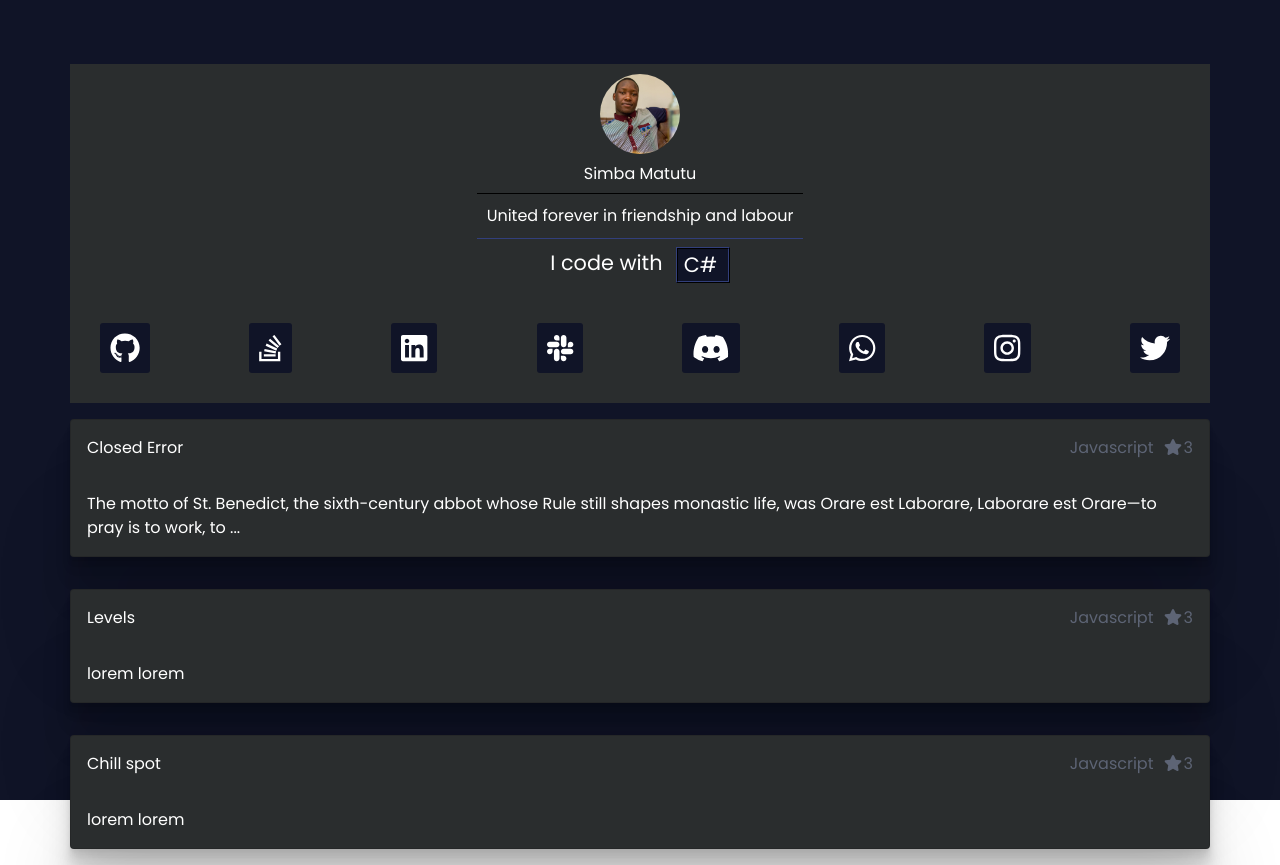
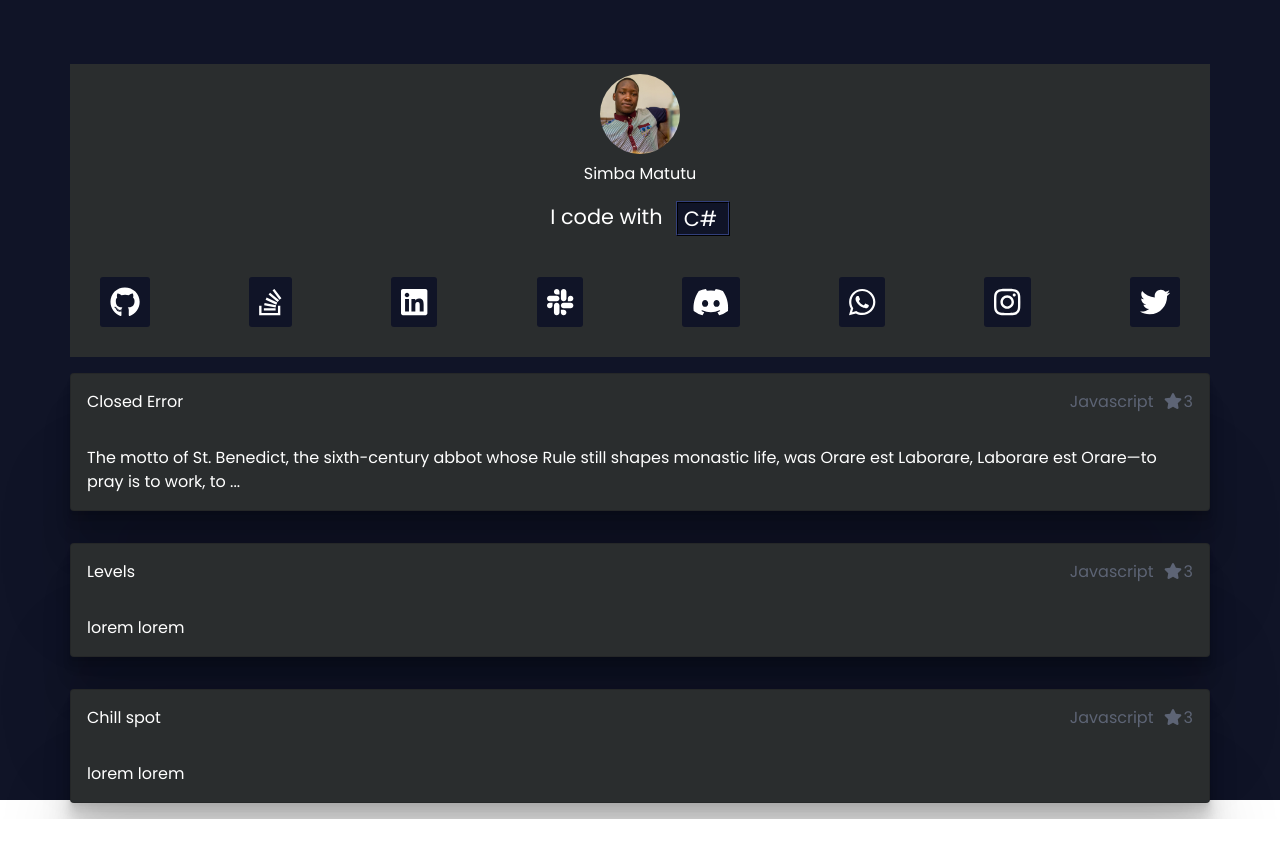
Before and after one commit to simbamatutu/mainPage, a React (Create React App) app: page / in a window 1280 px wide. After the commit the page ends 819 px from the top, so only its background shows below. Built offline with nearby package versions, Linux system fonts and the light colour scheme.

Commit message:
stash changes

```diff
--- a/src/Components/Header.js
+++ b/src/Components/Header.js
@@ -1,5 +1,5 @@
 import React from 'react';
-import { Image, Row, Col, Container, Form } from 'react-bootstrap';
+import { Image, Row, Col, Container } from 'react-bootstrap';
 import { FontAwesomeIcon } from '@fortawesome/react-fontawesome';
 import {
   faGithub,
@@ -18,7 +18,6 @@ class Header extends React.Component {
     carousel();
 
     function carousel() {
-      var items = [];
       var rawListItems = document
         .getElementsByClassName('bio')[0]
         .getElementsByClassName('grid-item');
@@ -70,20 +69,6 @@ class Header extends React.Component {
             >
               Simba Matutu
             </h4>
-          </Row>
-          <Row>
-            <p
-              style={{
-                borderTop: 'inset 0.8px #101427',
-                borderBottom: 'inset 0.8px #101427',
-                textAlign: 'center',
-                padding: '1ch',
-                fontSize: '1em',
-                margin: 'auto',
-              }}
-            >
-              United forever in friendship and labour
-            </p>
           </Row>
 
           <Row
--- a/src/Components/Project.js
+++ b/src/Components/Project.js
@@ -1,5 +1,5 @@
 import React from 'react';
-import { Card, Row } from 'react-bootstrap';
+import { Card } from 'react-bootstrap';
 import { FontAwesomeIcon } from '@fortawesome/react-fontawesome';
 import { faStar } from '@fortawesome/free-solid-svg-icons';
 const Project = ({ project }) => {
```
